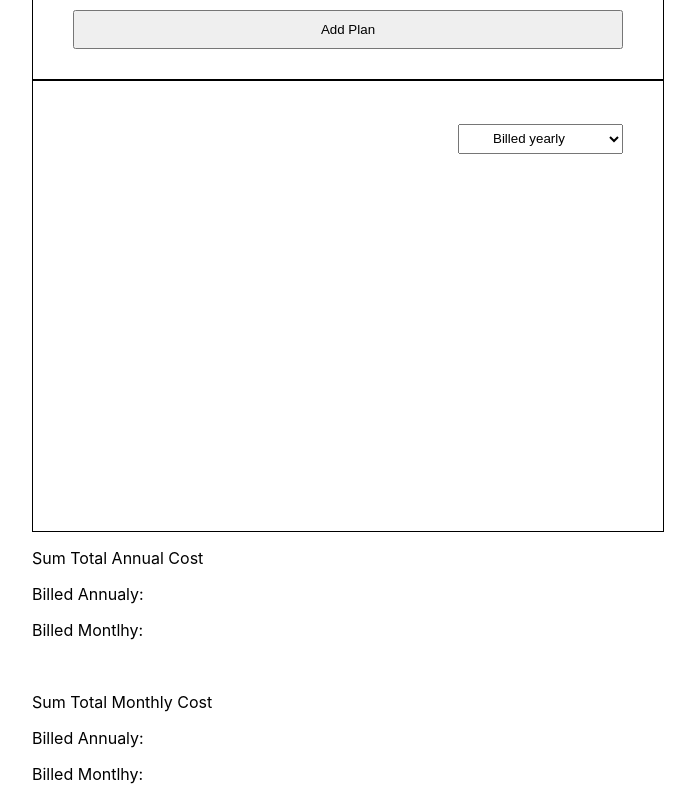
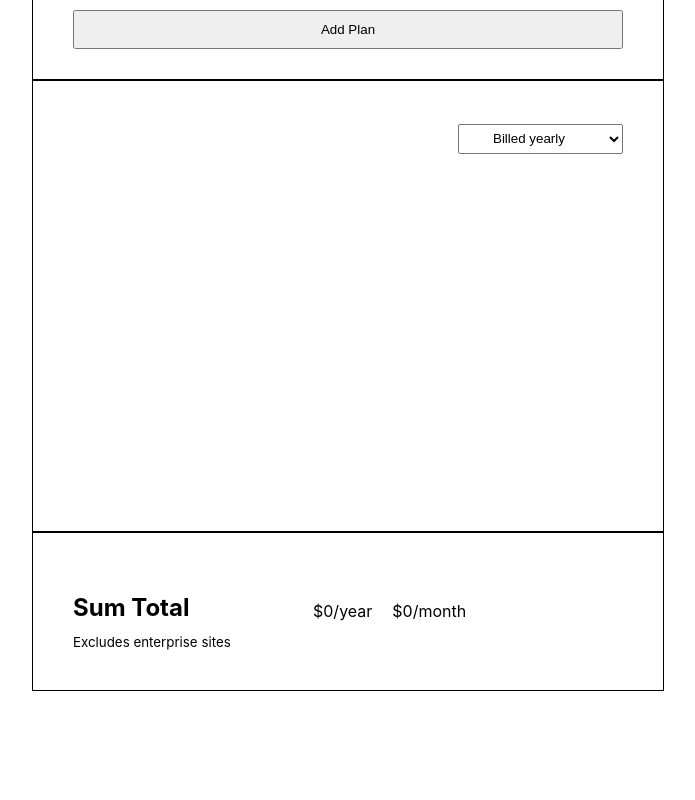
Before and after one commit to Nnadozie/webflow-calc, a React (Create React App) app: page / in a window 1280 px wide. Shown: the part 491-1291 px from the top of the page, without its empty margins (8-703 px from the left). After the commit the page ends 1182 px from the top, so only its background shows below. Built offline with nearby package versions, Linux system fonts and the light colour scheme.

Commit message:
add sum total

```diff
--- a/src/components/SitePlan.tsx
+++ b/src/components/SitePlan.tsx
@@ -142,6 +142,31 @@ const SelectedPlans = styled.div`
   width: 550px;
 `;
 
+const Total = styled.div`
+  display: flex;
+  flex-wrap: wrap;
+  flex-direction: row;
+
+  border: 1px solid;
+  padding: 40px;
+
+  max-width: 550px;
+  width: 550px;
+
+  .center {
+    padding: 10px;
+    display: flex;
+    align-items: center;
+    justify-content: center;
+  }
+  h2 {
+    margin-bottom: 5px;
+  }
+  .label {
+    width: 230px;
+  }
+`;
+
 export interface IPlanState {
   Starter: number;
   Basic: number;
@@ -237,6 +262,24 @@ function SitePlan() {
     setBilling(e.target.value as 'monthly' | 'yearly');
   };
 
+  const monthlyBilledMonthly = plans.reduce((prev, curr) => {
+    return curr.name === 'Enterprise' ? prev : prev + countPlans[curr.name] * curr.billedMonthlyPerMonthPerSeatPrice;
+  }, 0);
+  const monthlyBilledAnnualy = plans.reduce((prev, curr) => {
+    return curr.name === 'Enterprise' ? prev : prev + countPlans[curr.name] * curr.billedAnnualyPerMonthPerSeatPrice;
+  }, 0);
+
+  const annualyBilledAnnualy = plans.reduce((prev, curr) => {
+    return curr.name === 'Enterprise'
+      ? prev
+      : prev + countPlans[curr.name] * curr.billedAnnualyPerMonthPerSeatPrice * 12;
+  }, 0);
+  const annualyBilledMonthly = plans.reduce((prev, curr) => {
+    return curr.name === 'Enterprise'
+      ? prev
+      : prev + countPlans[curr.name] * curr.billedMonthlyPerMonthPerSeatPrice * 12;
+  }, 0);
+
   return (
     <>
       <Root>
@@ -283,10 +326,10 @@ function SitePlan() {
                 </select>
               </label>
             </div>
-            {['Starter', 'Basic', 'CMS', 'Business', 'Enterprise'].map((key) => {
-              return countPlans[key as 'Starter' | 'Basic' | 'CMS' | 'Business' | 'Enterprise'] > 0 ? (
+            {plans.map((plan) => {
+              return countPlans[plan.name] > 0 ? (
                 <SitePlanResult
-                  plan={plans.find((val) => val.name === key) as SPlan}
+                  plan={plans.find((val) => val.name === plan.name) as SPlan}
                   billing={billing}
                   countPlans={countPlans}
                   setCountPlans={setCountPlans}
@@ -294,15 +337,24 @@ function SitePlan() {
               ) : null;
             })}
           </SelectedPlans>
-          <p>Sum Total Annual Cost</p>
-          <p>Billed Annualy:{}</p>
-          <p>Billed Montlhy:</p>
-
-          <br></br>
-
-          <p>Sum Total Monthly Cost</p>
-          <p>Billed Annualy:</p>
-          <p>Billed Montlhy:</p>
+          <Total>
+            <div className="label">
+              <h2>Sum Total</h2>
+              <sub>Excludes enterprise sites</sub>
+            </div>
+            {billing === 'monthly' && (
+              <>
+                <div className="center">${annualyBilledMonthly}/year</div>
+                <div className="center">${monthlyBilledMonthly}/month</div>
+              </>
+            )}
+            {billing === 'yearly' && (
+              <>
+                <div className="center">${annualyBilledAnnualy}/year</div>
+                <div className="center">${annualyBilledMonthly}/month</div>
+              </>
+            )}
+          </Total>
         </div>
       </Root>
     </>
--- a/src/components/SitePlanResult.tsx
+++ b/src/components/SitePlanResult.tsx
@@ -36,13 +36,13 @@ const Root = styled.div<RootProps>`
 
   button {
     margin-right: 10px;
+    width: 85px;
   }
 `;
 
 const SitePlanResult: React.FC<SitePlanResult> = ({ plan, billing, countPlans, setCountPlans }) => {
   const billAnnual = plan?.billedAnnualyPerMonthPerSeatPrice ?? 0;
   const billMonthly = plan?.billedMonthlyPerMonthPerSeatPrice ?? 0;
-  //const [sites, setSites] = useState<number>(1);
   useEffect(() => {
     setCountPlans({ ...countPlans, [plan.name]: 1 });
   }, []);
@@ -62,7 +62,7 @@ const SitePlanResult: React.FC<SitePlanResult> = ({ plan, billing, countPlans, s
         {plan.name === 'Starter' && <sub>Subject to workspace limits</sub>}
         <div>
           <button onClick={() => setCountPlans({ ...countPlans, [plan.name]: countPlans[plan.name] - 1 })}>
-            Decrement
+            {countPlans[plan.name] === 1 ? 'Remove' : 'Decrement'}
           </button>
           <button onClick={() => setCountPlans({ ...countPlans, [plan.name]: countPlans[plan.name] + 1 })}>
             Increment
```
